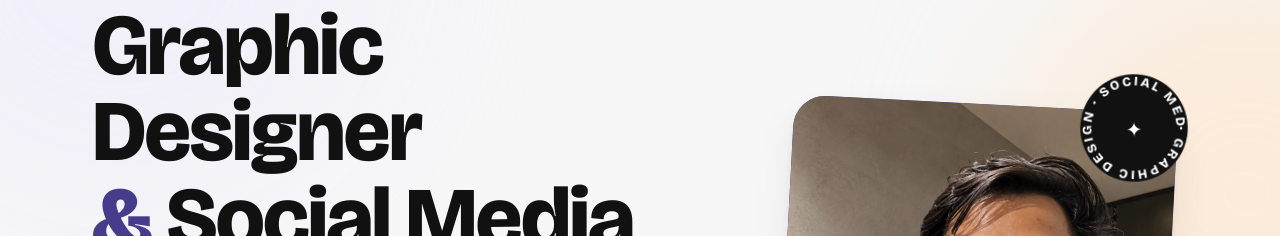
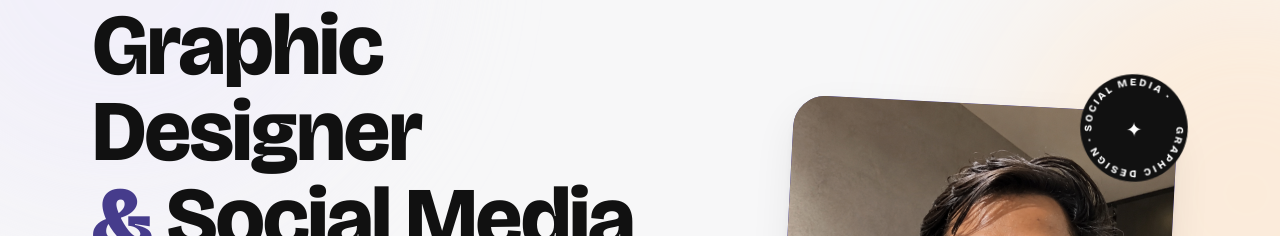
Before and after one commit to harshjangid8696-prog/harsh-jangid-, a Next.js app: page / in a window 1280 px wide. Shown: the part 204-440 px from the top of the page. Built offline with nearby package versions, Linux system fonts and the light colour scheme.

Commit message:
Update Hero.tsx

```diff
--- a/components/Hero.tsx
+++ b/components/Hero.tsx
@@ -52,7 +52,7 @@ export default function Hero() {
             <svg viewBox="0 0 100 100" className="h-full w-full">
               <defs><path id="c" d="M50,50 m-38,0 a38,38 0 1,1 76,0 a38,38 0 1,1 -76,0" /></defs>
               <circle cx="50" cy="50" r="48" className="fill-ink" />
-              <text className="fill-white font-display font-extrabold" fontSize="11.5" letterSpacing="2"><textPath href="#c"> · GRAPHIC DESIGN · SOCIAL MEDIA · </textPath></text>
+              <text className="fill-white font-display font-extrabold" fontSize="9" letterSpacing="2"><textPath href="#c">GRAPHIC DESIGN · SOCIAL MEDIA · </textPath></text>
               <text x="50" y="55" textAnchor="middle" className="fill-white" fontSize="18">✦</text>
             </svg>
           </div>
```
